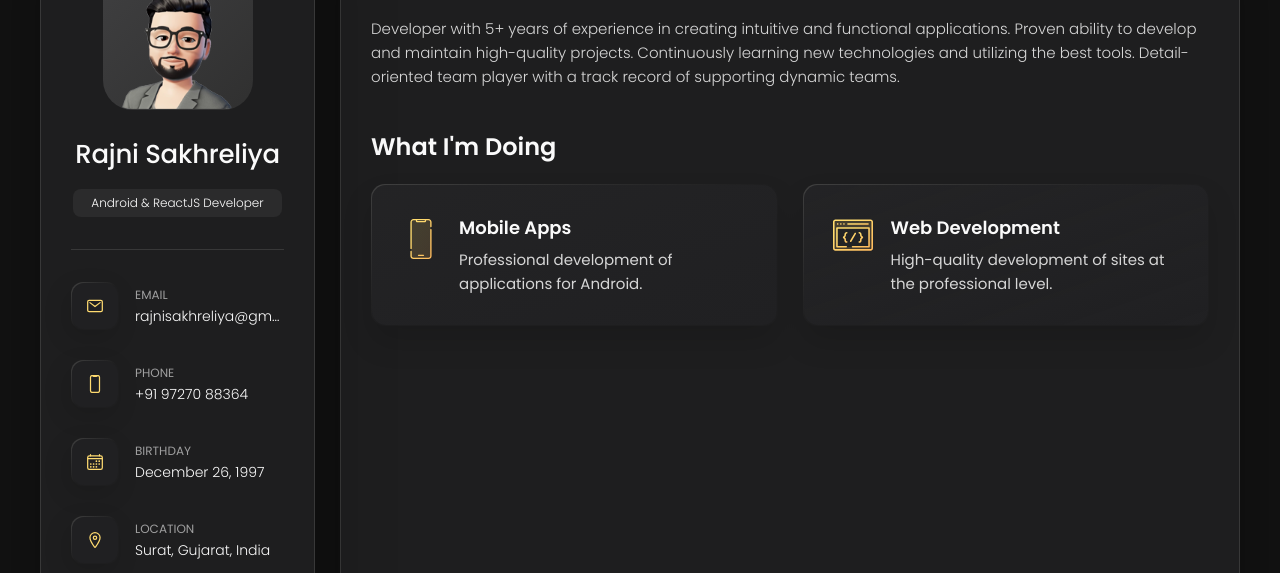
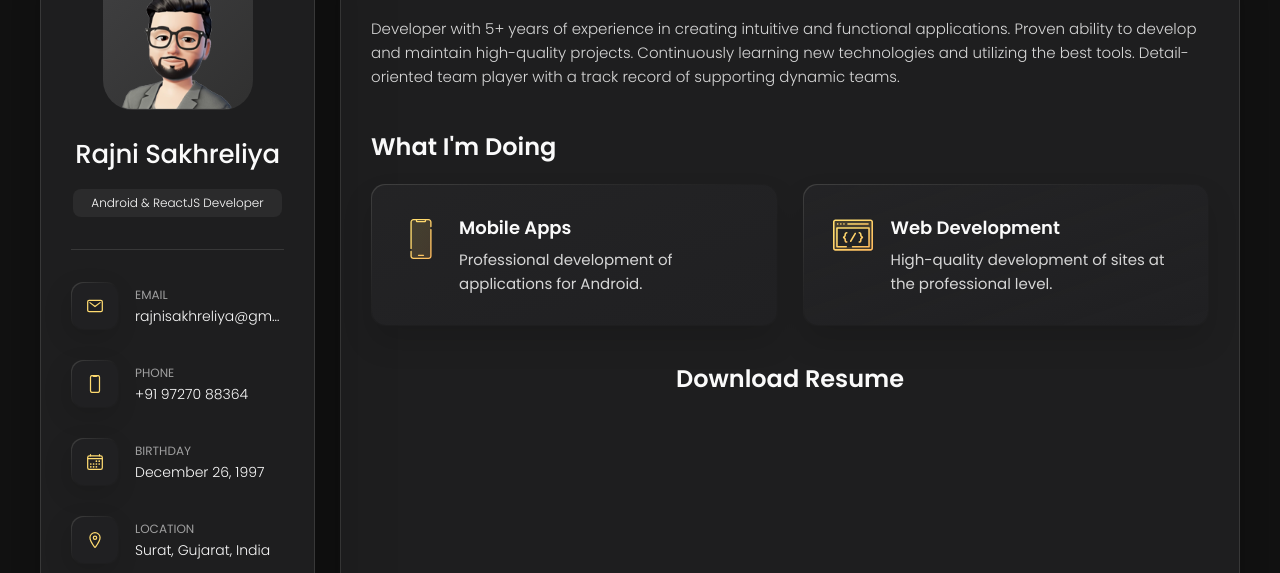
Before and after one commit to RajniSakhreliya/personal-portfolio, a plain HTML site: page index.html in a window 1280 px wide. Shown: the part 162-735 px from the top of the page. Drawn offline with nearby package versions, Linux system fonts and the light colour scheme.

Commit message:
Update index.html

```diff
--- a/index.html
+++ b/index.html
@@ -209,6 +209,13 @@
           </ul>
         </section>
 
+        <section style="display: flex; flex-direction: row;justify-content: center;">
+          <a href="https://drive.google.com/file/d/1QMPpnB_D_juAeLt6u0HdQlxDGDwxCvzp/view?usp=sharing">
+            <h3 class="h3" style="align-self: center; justify-content: center; justify-self: center;">
+              Download Resume
+            </h3>
+          </a>
+        </section>
       </article>
 
       <!--
```
